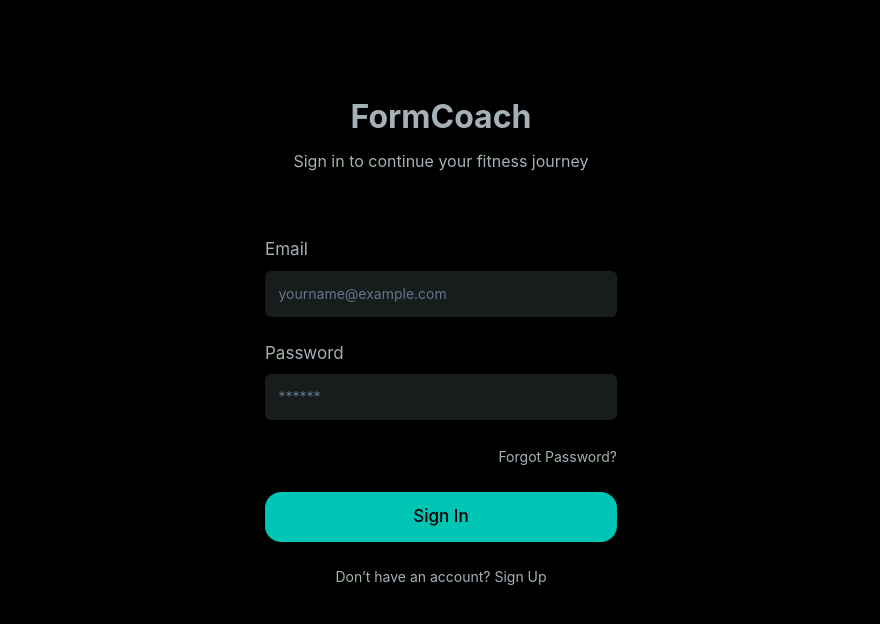
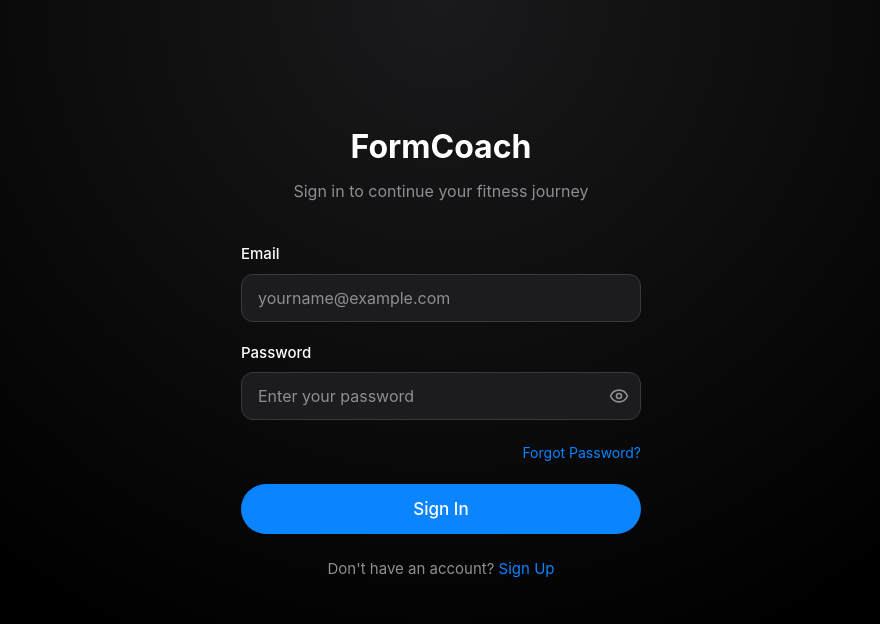
Before and after one commit to Cintegras/formcoach-dev, a React (Vite) app: page /login in a window 1280 px wide. Shown: the top 624 px of the page, without its empty margins (199-1079 px from the left). Built offline with nearby package versions, Linux system fonts and the light colour scheme.

Commit message:
Refactor: Apply consistent styling
Apply consistent styling to all components.

```diff
--- a/src/components/PageContainer.tsx
+++ b/src/components/PageContainer.tsx
@@ -10,6 +10,9 @@ const PageContainer: React.FC<PageContainerProps> = ({ children, className = ""
   return (
     <div
       className={`min-h-screen px-5 py-8 bg-[#000000] text-white ${className}`}
+      style={{
+        backgroundImage: "radial-gradient(circle at top, #1a1a1c 0%, #000000 70%)",
+      }}
     >
       <div className="max-w-[400px] mx-auto">{children}</div>
     </div>
--- a/src/components/PrimaryButton.tsx
+++ b/src/components/PrimaryButton.tsx
@@ -23,9 +23,9 @@ const PrimaryButton: React.FC<PrimaryButtonProps> = ({
     w-full
     h-[50px]
     text-center
-    rounded-2xl
-    bg-[#00C4B4]
-    text-[#000000]
+    rounded-full
+    bg-[#0A84FF]
+    text-white
     font-medium
     text-[17px]
     flex
--- a/src/components/SecondaryButton.tsx
+++ b/src/components/SecondaryButton.tsx
@@ -23,11 +23,11 @@ const SecondaryButton: React.FC<SecondaryButtonProps> = ({
     w-full
     h-[50px]
     text-center
-    rounded-2xl
-    bg-transparent
+    rounded-full
+    bg-[#1C1C1E]
     border
-    border-[#8E9196]
-    text-[#8E9196]
+    border-[#3A3A3C]
+    text-white
     font-medium
     text-[17px]
     flex
--- a/src/components/ui/input.tsx
+++ b/src/components/ui/input.tsx
@@ -1,3 +1,4 @@
+
 import * as React from "react"
 
 import { cn } from "@/lib/utils"
@@ -8,7 +9,7 @@ const Input = React.forwardRef<HTMLInputElement, React.ComponentProps<"input">>(
       <input
         type={type}
         className={cn(
-          "flex h-10 w-full rounded-md border border-input bg-background px-3 py-2 text-base ring-offset-background file:border-0 file:bg-transparent file:text-sm file:font-medium file:text-foreground placeholder:text-muted-foreground focus-visible:outline-none focus-visible:ring-2 focus-visible:ring-ring focus-visible:ring-offset-2 disabled:cursor-not-allowed disabled:opacity-50 md:text-sm",
+          "flex h-12 w-full rounded-xl border border-[#3A3A3C] bg-[#1C1C1E] px-4 py-3 text-base text-white ring-offset-background placeholder:text-[#8E8E93] focus-visible:outline-none focus-visible:border-[#0A84FF] focus-visible:ring-1 focus-visible:ring-[#0A84FF] disabled:cursor-not-allowed disabled:opacity-50 transition-colors",
           className
         )}
         ref={ref}
--- a/src/pages/Login.tsx
+++ b/src/pages/Login.tsx
@@ -1,3 +1,4 @@
+
 import React, { useState } from 'react';
 import { useNavigate } from 'react-router-dom';
 import PageContainer from '@/components/PageContainer';
@@ -14,6 +15,7 @@ import {
 import { useForm } from 'react-hook-form';
 import { z } from 'zod';
 import { zodResolver } from '@hookform/resolvers/zod';
+import { Eye, EyeOff } from 'lucide-react';
 
 const loginSchema = z.object({
   email: z.string().email({ message: 'Please enter a valid email address' }),
@@ -25,6 +27,7 @@ type LoginValues = z.infer<typeof loginSchema>;
 const Login = () => {
   const navigate = useNavigate();
   const [isLoading, setIsLoading] = useState(false);
+  const [showPassword, setShowPassword] = useState(false);
 
   const form = useForm<LoginValues>({
     resolver: zodResolver(loginSchema),
@@ -45,34 +48,30 @@ const Login = () => {
     alert("Forgot password functionality would be implemented here");
   };
 
+  const togglePasswordVisibility = () => {
+    setShowPassword(!showPassword);
+  };
+
   return (
     <PageContainer>
-      <div className="flex flex-col items-center justify-center min-h-[80vh] font-inter">
+      <div className="flex flex-col items-center justify-center min-h-[80vh] font-sans">
         <div className="mb-10">
-          <h1 className="font-bold text-[32px] text-center text-[#A4B1B7]">
+          <h1 className="font-bold text-[32px] text-center text-white">
             FormCoach
           </h1>
-          <p className="text-[16px] text-[#A4B1B7] text-center mt-2">
+          <p className="text-[16px] text-[#8E8E93] text-center mt-2">
             Sign in to continue your fitness journey
           </p>
       </div>
-      {/*
-        <div
-          className="w-full rounded-lg p-6 border-2 border-[#00C4B4]"
-          style={{ backgroundColor: "rgba(176, 232, 227, 0.12)" }}
-        >
-          ...
-        </div>
-        */}
-        <div className="w-full rounded-lg p-6 bg-black">
+        <div className="w-full space-y-6">
           <Form {...form}>
-            <form onSubmit={form.handleSubmit(onSubmit)} className="space-y-6">
+            <form onSubmit={form.handleSubmit(onSubmit)} className="space-y-5">
               <FormField
                 control={form.control}
                 name="email"
                 render={({ field }) => (
                   <FormItem>
-                    <FormLabel className="text-[#A4B1B7] text-[17px] font-normal font-inter">
+                    <FormLabel className="text-white text-[15px] font-medium mb-1 block">
                       Email
                     </FormLabel>
                     <FormControl>
@@ -80,14 +79,10 @@ const Login = () => {
                         {...field}
                         placeholder="yourname@example.com"
                         type="email"
-                        className="rounded-md w-full h-auto px-[13.5px] py-[13px] border-0 text-[17px] font-normal font-inter"
-                        style={{
-                          backgroundColor: "rgba(176, 232, 227, 0.12)", // #B0E8E3 @ 12%
-                          color: "rgba(209, 235, 233, 0.62)"           // #D1EBE9 @ 62%
-                        }}
+                        className="rounded-xl w-full h-12"
                       />
                     </FormControl>
-                    <FormMessage className="text-[#FF4D4F]" />
+                    <FormMessage className="text-[#FF453A] mt-1 text-[13px]" />
                   </FormItem>
                 )}
               />
@@ -97,22 +92,27 @@ const Login = () => {
                 name="password"
                 render={({ field }) => (
                   <FormItem>
-                    <FormLabel className="text-[#A4B1B7] text-[17px] font-normal font-inter">
+                    <FormLabel className="text-white text-[15px] font-medium mb-1 block">
                       Password
                     </FormLabel>
                     <FormControl>
-                      <Input
-                        {...field}
-                        placeholder="******"
-                        type="password"
-                        className="rounded-md w-full h-auto px-[13.5px] py-[13px] border-0 text-[17px] font-normal font-inter"
-                        style={{
-                          backgroundColor: "rgba(176, 232, 227, 0.12)", // #B0E8E3 @ 12%
-                          color: "rgba(209, 235, 233, 0.62)"           // #D1EBE9 @ 62%
-                        }}
-                      />
+                      <div className="relative">
+                        <Input
+                          {...field}
+                          placeholder="Enter your password"
+                          type={showPassword ? "text" : "password"}
+                          className="rounded-xl w-full h-12 pr-10"
+                        />
+                        <button
+                          type="button"
+                          onClick={togglePasswordVisibility}
+                          className="absolute right-3 top-1/2 transform -translate-y-1/2 text-[#8E8E93]"
+                        >
+                          {showPassword ? <EyeOff size={20} /> : <Eye size={20} />}
+                        </button>
+                      </div>
                     </FormControl>
-                    <FormMessage className="text-[#FF4D4F]" />
+                    <FormMessage className="text-[#FF453A] mt-1 text-[13px]" />
                   </FormItem>
                 )}
               />
@@ -121,24 +121,24 @@ const Login = () => {
                 <button
                   type="button"
                   onClick={handleForgotPassword}
-                  className="text-[#A4B1B7] text-[14px] hover:underline"
+                  className="text-[#0A84FF] text-[14px] hover:underline"
                 >
                   Forgot Password?
                 </button>
               </div>
 
-              <PrimaryButton type="submit" disabled={isLoading}>
+              <PrimaryButton type="submit" disabled={isLoading} className="mt-6">
                 {isLoading ? 'Signing in...' : 'Sign In'}
               </PrimaryButton>
             </form>
           </Form>
 
           <div className="mt-6 text-center">
-            <p className="text-[14px] text-[#A4B1B7]">
-              Don’t have an account?{' '}
+            <p className="text-[15px] text-[#8E8E93]">
+              Don't have an account?{' '}
               <button
                 onClick={() => navigate('/signup')}
-                className="text-[#A4B1B7] hover:underline"
+                className="text-[#0A84FF] hover:underline"
               >
                 Sign Up
               </button>
```
